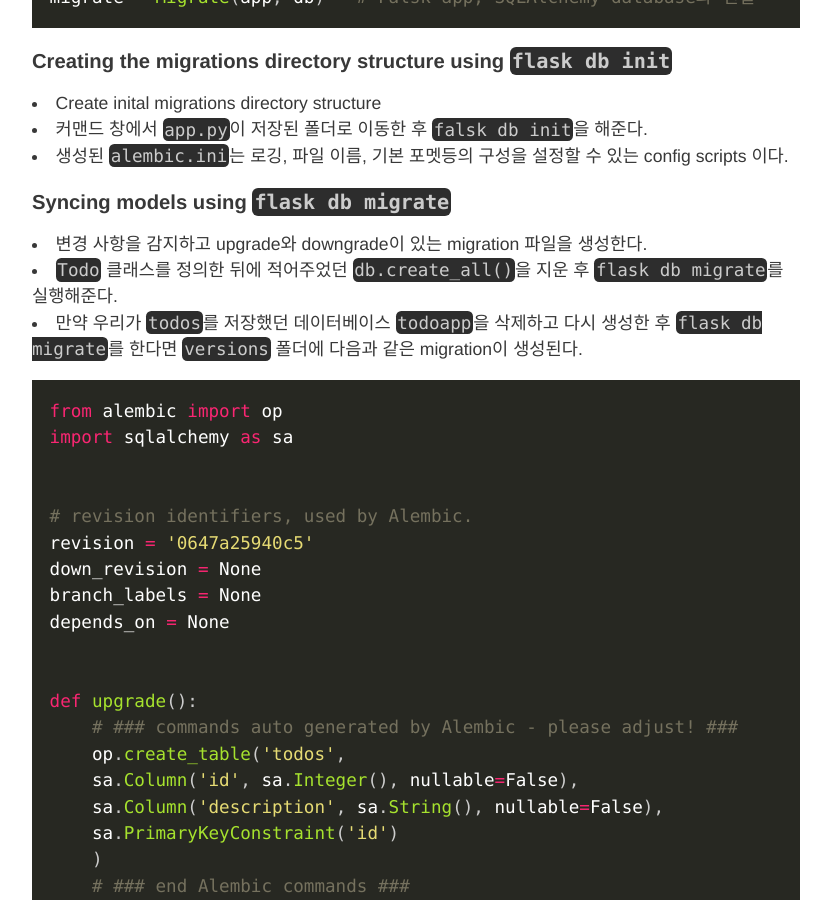
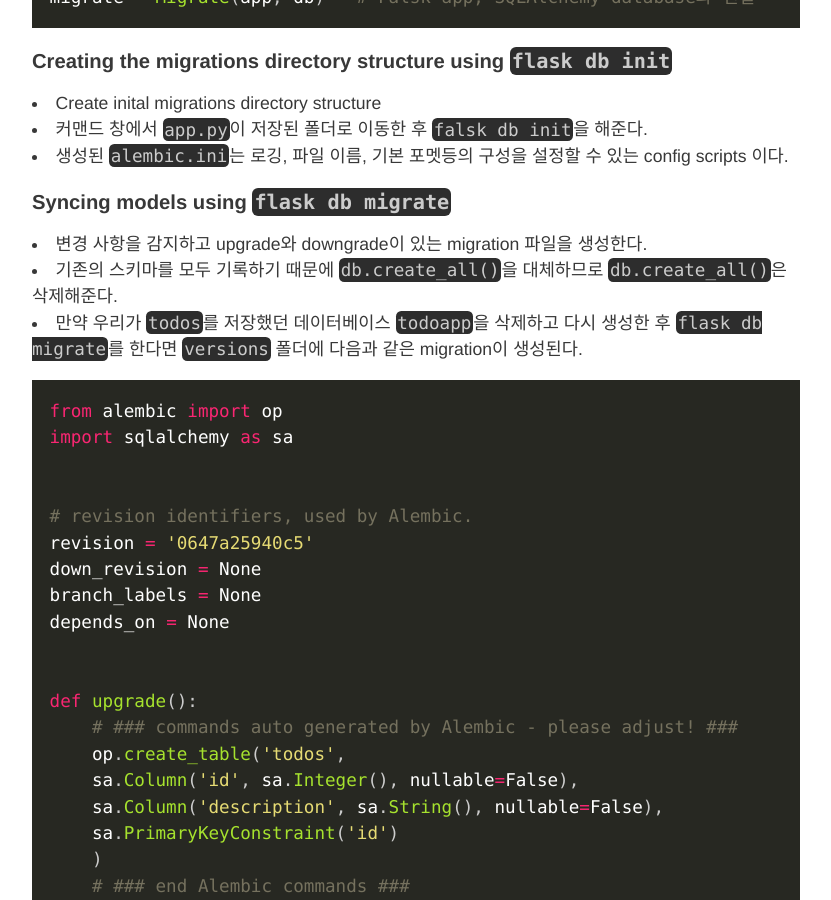
Before and after one commit to HyunlangBan/hyunlangban.github.io, a Jekyll site: the page built from _posts/2020-02-16-fullstack-migrate.md, in a window 1280 px wide and 900 px high, scrolled down 2089 px. Shown: the whole window, without its empty margins (224-1055 px from the left). Built offline with Jekyll 4.4.1, drawn with Linux system fonts in a browser that asks for light colours; nearby versions of some CDN libraries; some web fonts are replaced; comment, search, counter and statistics services are not loaded; some of the changed text lies outside the part shown.

Commit message:
Update 2020-02-16-fullstack-migrate.md

````diff
--- a/_posts/2020-02-16-fullstack-migrate.md
+++ b/_posts/2020-02-16-fullstack-migrate.md
@@ -72,7 +72,7 @@ migrate = Migrate(app, db)   # Falsk app, SQLAlchemy database와 연결
 
 #### Syncing models using `flask db migrate`
 - 변경 사항을 감지하고 upgrade와 downgrade이 있는 migration 파일을 생성한다.
-- `Todo` 클래스를 정의한 뒤에 적어주었던 `db.create_all()`을 지운 후 `flask db migrate`를 실행해준다.
+- 기존의 스키마를 모두 기록하기 때문에 `db.create_all()`을 대체하므로 `db.create_all()`은 삭제해준다.
 - 만약 우리가 `todos`를 저장했던 데이터베이스 `todoapp`을 삭제하고 다시 생성한 후 `flask db migrate`를 한다면 `versions` 폴더에 다음과 같은 migration이 생성된다.
 
 ```python
````
Also changed, not shown: other parts of _posts/2020-02-16-fullstack-migrate.md (+6 -1 lines).
